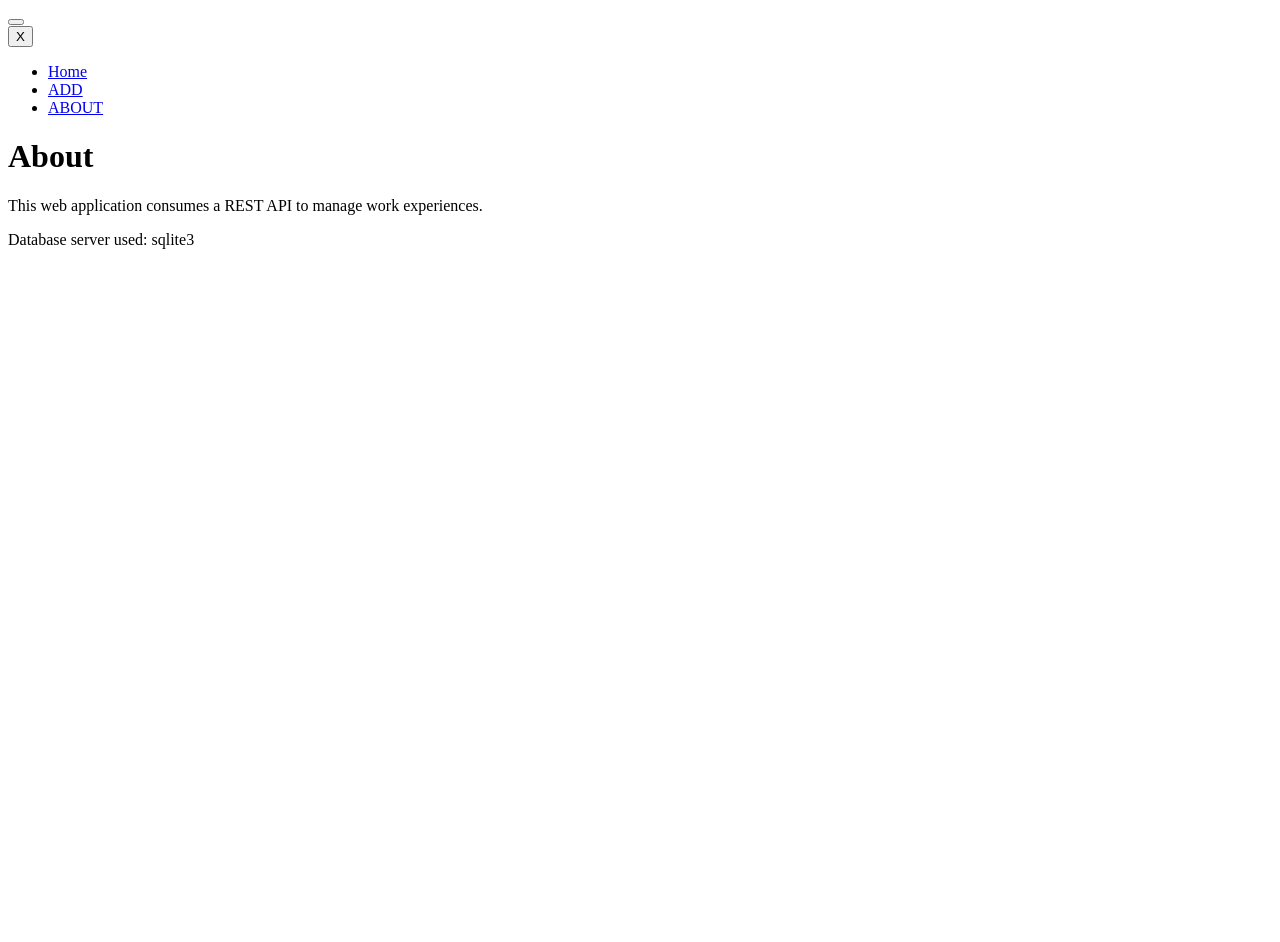
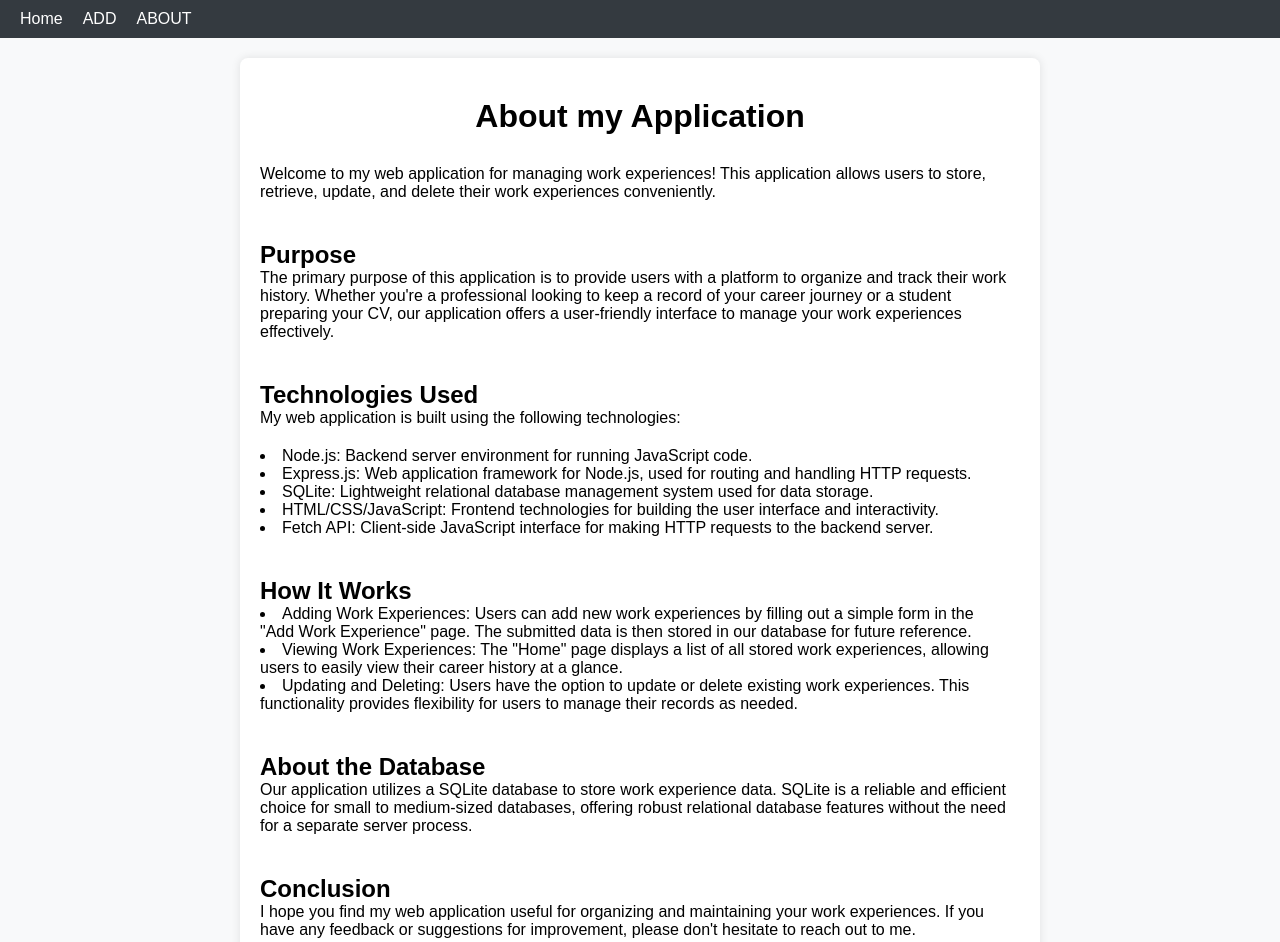
Before and after one commit to DARAZOUKI/Moment2.dt207g, a website: page src/about.html in a window 1280 px wide. Before the commit the page ends 800 px from the top, so only its background shows below. Drawn offline with Linux system fonts and the light colour scheme; no server answers.

Commit message:
new edit

```diff
--- a/server.js
+++ b/server.js
@@ -10,6 +10,8 @@ const PORT = process.env.PORT || 8000;
 
 // Use JSON middleware
 app.use(express.json());
+app.use(express.static('src'));
+
 
 // Enable CORS
 app.use(cors());
@@ -25,6 +27,9 @@ const db = new sqlite3.Database(dbPath, (err) => {
 });
 
 // Routes
+
+
+
 // GET all work experiences
 app.get('/workexperiences', (req, res) => {
   db.all('SELECT * FROM workexperience', (error, rows) => {
--- a/src/about.html
+++ b/src/about.html
@@ -4,7 +4,7 @@
   <meta charset="UTF-8">
   <meta name="viewport" content="width=device-width, initial-scale=1.0">
   <title>About</title>
-  <link rel="stylesheet" href="src\styles.css">
+  <link rel="stylesheet" href="styles.css">
 </head>
 <header>
   <button class="menu-btn open" id="open-menu"  aria-label="Open Menu">
@@ -28,11 +28,30 @@
 </nav>
 </header>
 <body>
-  <h1>About</h1>
-  <p>This web application consumes a REST API to manage work experiences.</p>
-  <p>Database server used: sqlite3</p>
+  <main class="container">
+  <h1>About my Application</h1>
+  <p>Welcome to my web application for managing work experiences! This application allows users to store, retrieve, update, and delete their work experiences conveniently.</p>
+  <h2>Purpose</h2>
+<p>The primary purpose of this application is to provide users with a platform to organize and track their work history. Whether you're a professional looking to keep a record of your career journey or a student preparing your CV, our application offers a user-friendly interface to manage your work experiences effectively.</p>
+<h2>Technologies Used</h2>
+<ul>My web application is built using the following technologies:</ul>
+<li>Node.js: Backend server environment for running JavaScript code.</li>
+<li>Express.js: Web application framework for Node.js, used for routing and handling HTTP requests.</li>
+<li>SQLite: Lightweight relational database management system used for data storage.</li>
+<li>HTML/CSS/JavaScript: Frontend technologies for building the user interface and interactivity.</li>
+<li>Fetch API: Client-side JavaScript interface for making HTTP requests to the backend server.</li>
 
-  <script src="/java.js"></script>
+<h2>How It Works</h2>
+<li>Adding Work Experiences: Users can add new work experiences by filling out a simple form in the "Add Work Experience" page. The submitted data is then stored in our database for future reference.</li>
+<li>Viewing Work Experiences: The "Home" page displays a list of all stored work experiences, allowing users to easily view their career history at a glance.</li>
+ <li>Updating and Deleting: Users have the option to update or delete existing work experiences. This functionality provides flexibility for users to manage their records as needed.</li>
+<h2>About the Database</h2>
+<p>Our application utilizes a SQLite database to store work experience data. SQLite is a reliable and efficient choice for small to medium-sized databases, offering robust relational database features without the need for a separate server process.</p>
+<h2>Conclusion</h2>
+<p>I hope you find my web application useful for organizing and maintaining your work experiences. If you have any feedback or suggestions for improvement, please don't hesitate to reach out to me.</p>
+</main>
+
+ <script src="/java.js"></script>
   <script src="/script.js"></script>
 </body>
 </html>
--- a/src/styles.css
+++ b/src/styles.css
@@ -1,178 +1,180 @@
+/* Reset default styles */
+* {
+  margin: 0;
+  padding: 0;
+  box-sizing: border-box;
+}
+
 body {
   font-family: Arial, sans-serif;
-    margin: 0;
-    padding: 0;
+  background-color: #f8f9fa;
 }
-  header{
-    width:100%;
-    max-width:100%;
-    height: 10vh;
-    background-color: #F4AAAA;
+
+header {
+  background-color: #343a40;
+  color: #fff;
+  padding: 10px 20px;
   display: flex;
   justify-content: space-between;
   align-items: center;
-    padding: 10px;
-    margin-left: 0 ;
-
-}
-header h1{
-    font-family:'Segoe UI', Tahoma, Geneva, Verdana, sans-serif;
-    font-size: 2rem;
-
-    color: #342828;
-   font-style: oblique;
-
-}
-/* Styles for the "TaxiRosa" text in the header */
-header h1 a {
-    text-decoration: none; /* Remove underline */
-    color: #181515; /* Set the text color */
-}
-
-header h1 a:hover {
-    color: #f88f8f; /* Change the text color on hover */
-}
-nav {
-    box-shadow:none;
-    font-size: 1.2em;
-    position: absolute;
-    right: 0;
-    left: 20px;
-    top: 10vh;
-    height: auto;
-    width: 250px;
-    display: none;
-    z-index: 1;
-
-}
-nav a{
-    font-size: 0.7em;
-    margin-left: 20px;
-    text-decoration: none;
-    color: #242323;
-    font-weight: bold;
-}
-
-nav ul {
-    width: 100%;
-    list-style-type: none;
-    text-align: justify;
-    margin: 20px auto;
-    padding: 0;
-
-}
-nav li{
-    font-size: 1.5rem;
-    padding: 10px 30px;
-    border: none;
-    border-radius: 5px;
-    cursor: pointer;
-    text-align: justify;
-
-
-}
-nav  ul li {
-    display: flex;
-    margin-right: 100px;
-}
-
-
-.menu-btn.close {
-    position: absolute;
-    top: 10px; /* Adjust the top value as needed */
-    right: 10px; /* Adjust the right value as needed */
-    display: flex;
-    align-items: center;
-    justify-content: center;
-    padding: 8px;
-    background-color: #ed9d9d;
-    border: 2px solid #2C363F;
-    border-radius: 5px;
-    cursor: pointer;
-    z-index: 2; /* Ensure the close button is above other elements */
-}
-
-
-.menu-btn:hover {
-    background-color: #F2F5EA;
-    box-shadow: 0 0px 5px rgba(0, 0, 0, 0.421);
 }
 
 .menu-btn {
-    display: flex;
-    align-items: center;
-    padding: 8px 15px;
-    background-color: #ed9d9d;
-    border: rgb(0, 0, 0) solid 2px;
+  background: none;
+  border: none;
   cursor: pointer;
-    margin-right: 20px;
-    border-radius: 5px; /* Add rounded corners */
-    width: fit-content; /* Set width to fit content */
-     height: 10vh;
+  padding: 5px;
+  display: none;
 }
 
 .menu-icon {
-    margin-right: 10px;
   display: flex;
   flex-direction: column;
-    align-items: center; /* Center the bars */
+  justify-content: space-between;
+  height: 20px;
 }
 
 .bars {
-    display: block;
-    width: 80px;
   height: 3px;
-    background-color: #2C363F;
-    margin: 5px 0;
-    border-radius: 3px; /* Add rounded corners */
+  background-color: #fff;
 }
 
+nav {
+  display: flex;
+  align-items: center;
+}
 
+ul {
+  list-style: none;
+  display: flex;
+}
 
-.c1, .c2 {
-    width: 30px;
-    position: relative;
-    top: 0;
+li {
+  margin-right: 20px;
 }
-.menu-btn,
-.bars {
-    transition: background-color 0.3s ease, box-shadow 0.3s ease;
+
+a {
+  color: #fff;
+  text-decoration: none;
+  transition: color 0.3s;
+}
+
+a:hover {
+  color: #ffc107;
 }
 
 h1 {
   text-align: center;
+  margin-top: 20px;
 }
 
-  ul {
-    list-style-type: none;
-    padding: 0;
+#work-experience-list {
+  padding: 40px;
+  background-color: #fff;
+  border-radius: 8px;
+  border: 1px solid #ccc;
+  box-shadow: 0 0 10px rgba(0, 0, 0, 0.1);
+  margin: 20px auto;
+  max-width: 400px;
+  display: block;
+  list-style: circle;
+  margin-bottom: 40px;
+
 }
 
-  li {
-    margin-bottom: 10px;
-  }
 
 form {
   max-width: 600px;
   margin: 0 auto;
+  padding: 20px;
+  background-color: #fff;
+  border-radius: 8px;
+  box-shadow: 0 0 10px rgba(0, 0, 0, 0.1);
 }
 
-  label,
-  input,
-  textarea,
-  button {
+label {
   display: block;
   margin-bottom: 10px;
+  font-weight: bold;
 }
 
-  button {
-    padding: 5px 10px;
+input[type="text"],
+input[type="date"],
+textarea {
+  width: 100%;
+  padding: 10px;
+  margin-bottom: 20px;
+  border: 1px solid #ccc;
+  border-radius: 4px;
+  box-sizing: border-box;
+}
+
+button[type="submit"] {
   background-color: #007bff;
   color: #fff;
+  padding: 10px 20px;
   border: none;
+  border-radius: 4px;
   cursor: pointer;
 }
 
-  button:hover {
+button[type="submit"]:hover {
   background-color: #0056b3;
 }
+/* Container for content */
+.container {
+  max-width: 800px;
+  margin: 20px auto;
+  padding: 20px;
+  background-color: #fff;
+  border-radius: 8px;
+  box-shadow: 0 0 10px rgba(0, 0, 0, 0.1);
+}
+.container h1 {
+  text-align: center;
+  margin-bottom: 30px;
+}
+
+.container h2 {
+  margin-top: 40px;
+}
+
+.container ul {
+  margin-bottom: 20px;
+}
+
+@media screen and (max-width: 768px) {
+  header {
+    padding: 10px;
+  }
+  .menu-btn {
+    display: block;
+  }
+  nav {
+    flex-direction: column;
+    position: absolute;
+    top: 60px;
+    left: -100%;
+    width: 100%;
+    background-color: #343a40;
+    transition: left 0.3s ease;
+  }
+  nav.active {
+    left: 0;
+  }
+  ul {
+    flex-direction: column;
+  }
+  li {
+    margin: 10px 0;
+  }
+}
+
+@media screen and (max-width: 576px) {
+  h1 {
+    font-size: 24px;
+  }
+  #work-experience-list {
+    padding: 20px;
+  }
+}
```
Also changed, not shown: src/add.html (+1 -1 lines), src/index.html (+3 -2 lines), 3 other files. Lines whose indentation alone changed are shown as unchanged.
